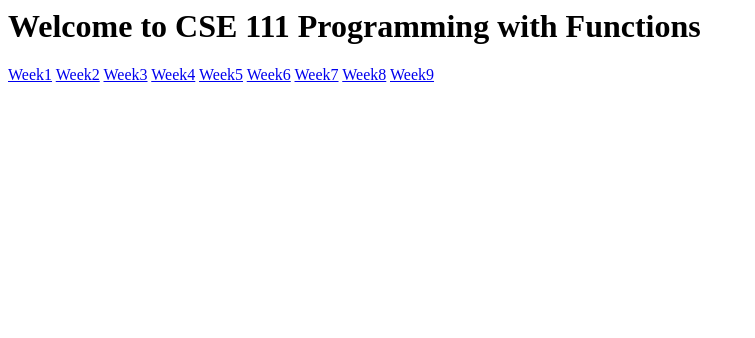
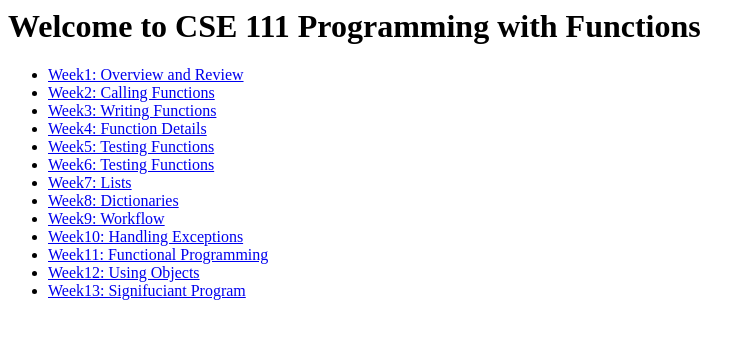
Before and after one commit to BroClements/CSE111ProgwFunctions, a plain HTML site: page index.html in a window 1280 px wide. Shown: the whole page, without its empty margins (0-755 px from the left). Drawn offline with Linux system fonts and the light colour scheme.

Commit message:
221216 Slide Updates

```diff
--- a/index.html
+++ b/index.html
@@ -2,14 +2,20 @@
 <body>
 <H1> Welcome to CSE 111 Programming with Functions</H1>
 
-  <a href="CSE111Wk01_Assignments.pptx">Week1</a>
-  <a href="CSE111W2_CallingFunctions.pptx">Week2</a>
-  <a href="CSE111W3_WrittingFunctions.pptx">Week3</a>
-  <a href="CSE111W04_FunctionDetails.pptx">Week4</a>
-  <a href="CSE111W05TestingFunctions.pptx">Week5</a>
-  <a href="CSE111W06TestingFunctions.pptx">Week6</a>
-  <a href="CSE111_W07Lists.pptx">Week7</a>
-  <a href="CSE111W08Dictionaries.pptx">Week8</a>
-  <a href="CSE111W09Workflow.pptx">Week9</a>
+  <ul>
+    <li><a href="CSE111Wk01_Assignments.pptx">Week1: Overview and Review</a>    </li>
+    <li><a href="CSE111W2_CallingFunctions.pptx">Week2: Calling Functions</a>    </li>
+    <li><a href="CSE111W3_WrittingFunctions.pptx">Week3: Writing Functions</a>    </li>
+    <li><a href="CSE111W04_FunctionDetails.pptx">Week4: Function Details</a>    </li>
+    <li><a href="CSE111W05TestingFunctions.pptx">Week5: Testing Functions</a>    </li>
+    <li><a href="CSE111W06TestingFunctions.pptx">Week6: Testing Functions</a>    </li>
+    <li><a href="CSE111_W07Lists.pptx">Week7: Lists</a>    </li>
+    <li><a href="CSE111W08Dictionaries.pptx">Week8: Dictionaries</a>    </li>
+    <li><a href="CSE111W09Workflow.pptx">Week9: Workflow</a></li>
+    <li><a href="CSE111W10HandlingExceptions.pptx">Week10: Handling Exceptions</a></li>
+    <li><a href="CSE111W11FunctionalProgramming.pptx">Week11: Functional Programming</a></li>
+    <li><a href="CSE111W12UsingObjects.pptx">Week12: Using Objects</a></li>
+    <li><a href="CSE111W13SignificantProgram.pptx">Week13: Signifuciant Program</a></li>
+  </ul>
 </body>
 </html>
```
Also changed, not shown: 5 other files.
